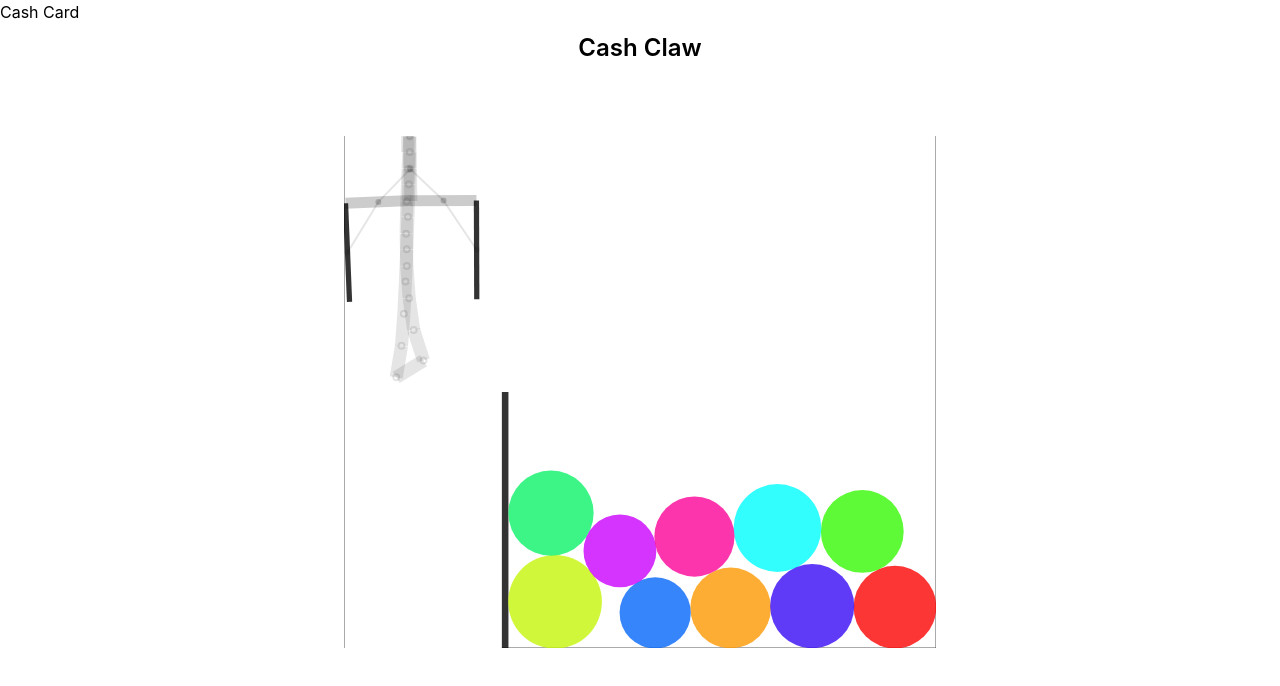
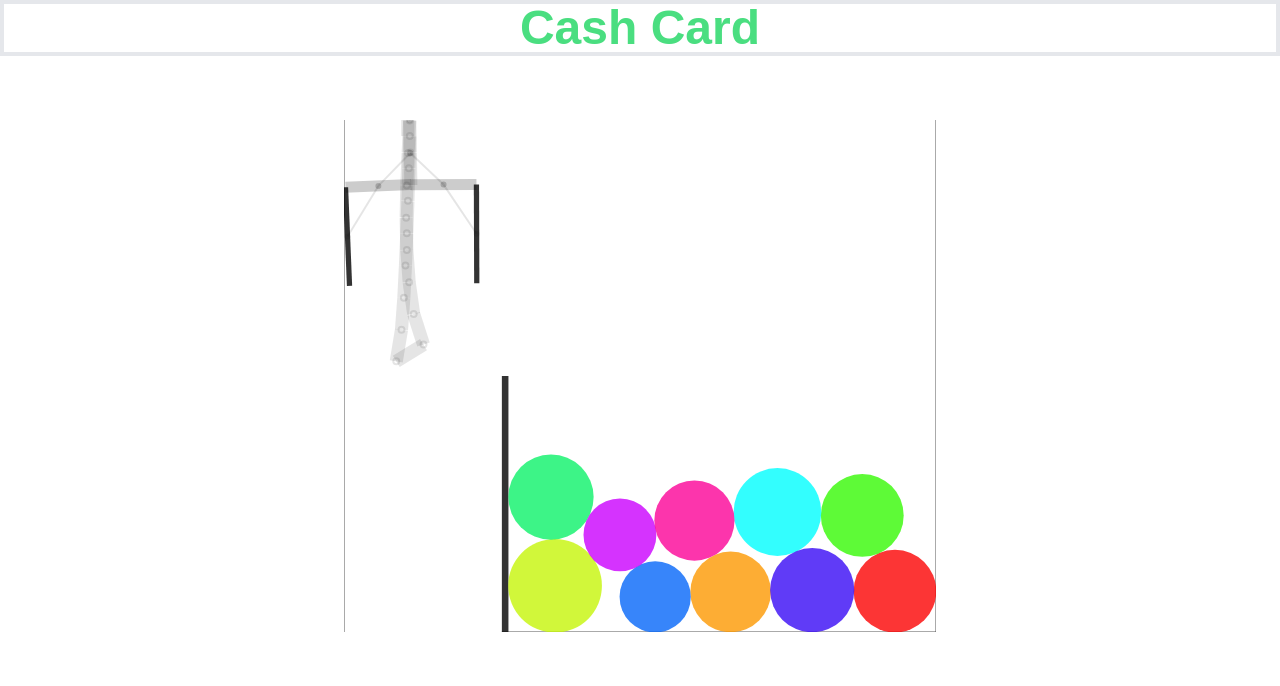
Before and after one commit to guanglinwei/CashClaw, a React (Create React App) app: page / in a window 1280 px wide. Shown: the top 686 px of the page. Built offline with nearby package versions, Linux system fonts and the light colour scheme.

Commit message:
navbar is working

```diff
--- a/src/App.tsx
+++ b/src/App.tsx
@@ -71,10 +71,10 @@
     };
 
     return (
-        <div className="App h-screen">
-            <Navbar/>
+        <div className="bg-gray-600:">
+            <Navbar />
             {popupVisible ? <Popup title={"Title"} content={<div>Put content here</div>} onClose={onModalClosed} /> : <></>}
-            <div className='text-2xl text-center mx-auto font-semibold py-2'>Cash Claw</div>
+
             <CraneGame onFinish={onCraneGameFinish} />
         </div>
     );
--- a/src/component/Navbar.tsx
+++ b/src/component/Navbar.tsx
@@ -3,8 +3,8 @@
 
 function Navbar() {
   return (
-    <div className="">
-            <p className="">
+    <div className="border-4 relative text-5xl text-green-400 flex items-center justify-center font-kanit font-semibold">
+            <p>
                 Cash Card
             </p>
             {/* <div className="desc">
--- a/src/index.css
+++ b/src/index.css
@@ -1,6 +1,8 @@
 @tailwind base;
 @tailwind components;
 @tailwind utilities;
+
+@import url('https://fonts.googleapis.com/css2?family=Kanit:ital,wght@0,100;0,200;0,300;0,400;0,500;0,600;0,700;0,800;0,900;1,100;1,200;1,300;1,400;1,500;1,600;1,700;1,800;1,900&display=swap');
 
 body {
   margin: 0;
--- a/tailwind.config.js
+++ b/tailwind.config.js
@@ -4,7 +4,11 @@
         "./src/**/*.{js,jsx,ts,tsx}",
     ],
     theme: {
-        extend: {},
+        extend: {
+            fontFamily: {
+                kanit: ["Kanit", "sans-serif"],
+            }
+        },
     },
     plugins: [],
 }
```
